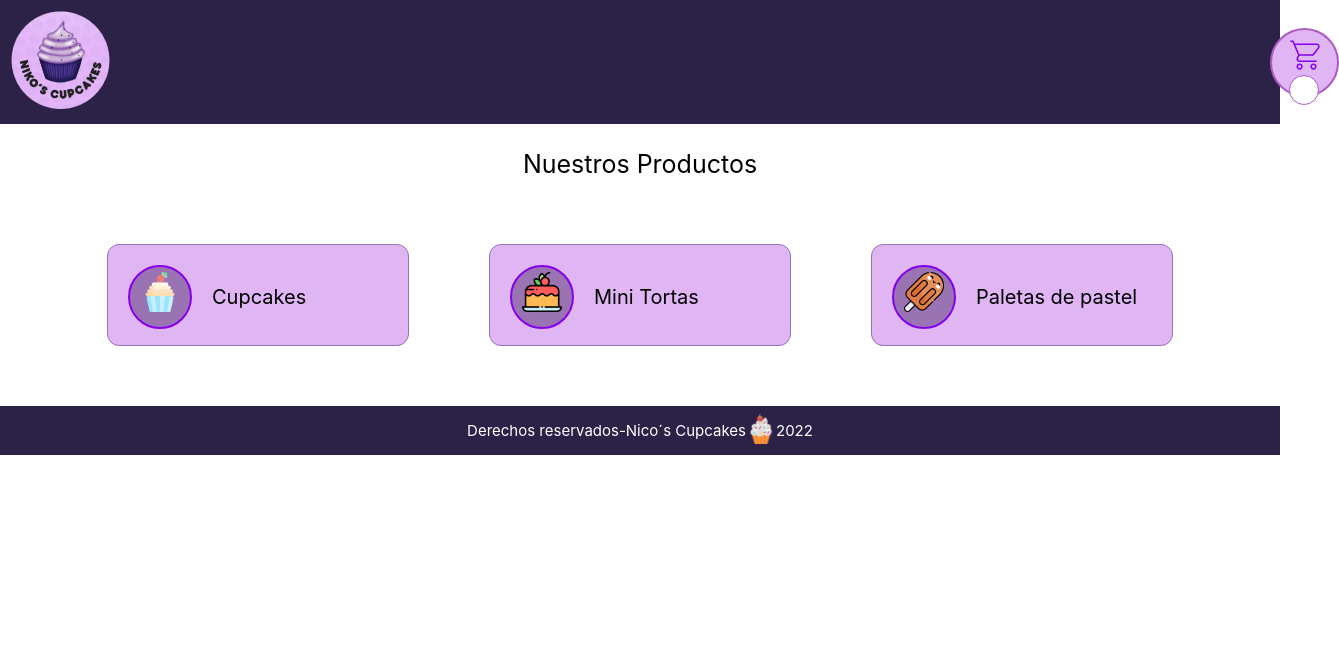
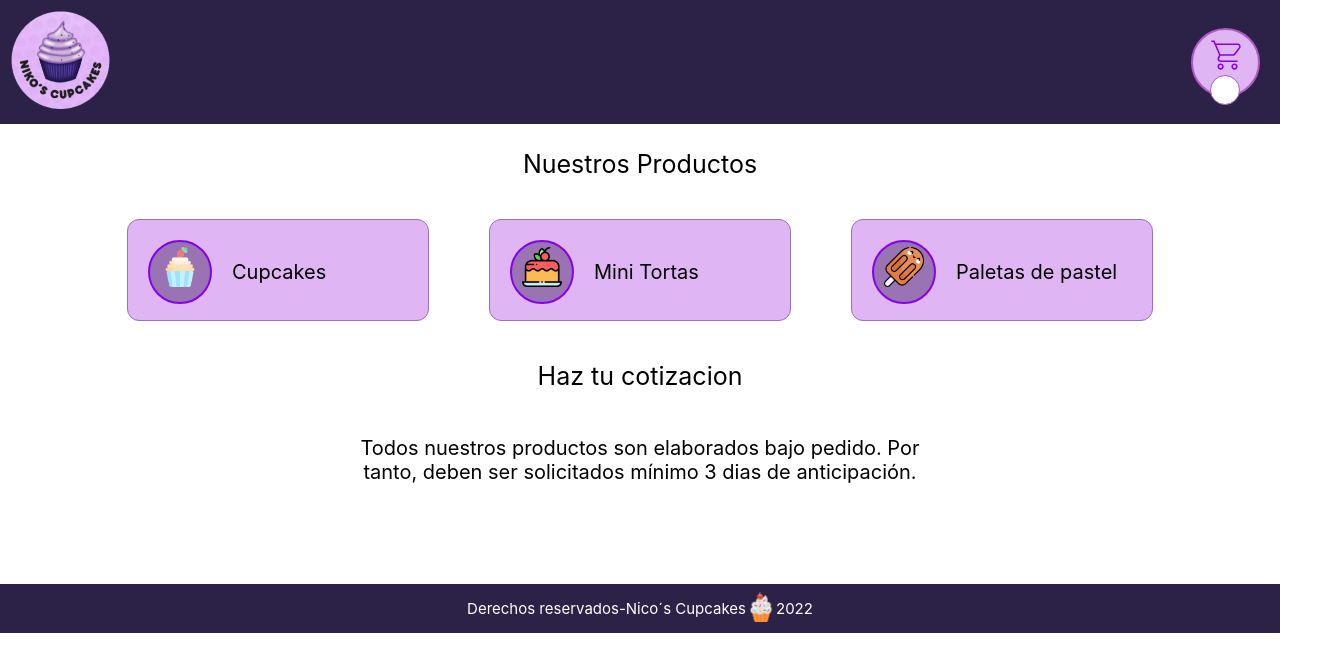
Before and after one commit to valentinacamacho/nicoscupcakes, a React (Create React App) app: page / in a window 1280 px wide. Shown: the top 672 px of the page, 1339 px wide, since content can reach past the window. Built offline with nearby package versions, Linux system fonts and the light colour scheme.

Commit message:
Todo lo que estaba en App js se coloco en la vista principal de Home y en App js se hace la importacion de la vista principal

```diff
--- a/src/App.js
+++ b/src/App.js
@@ -1,8 +1,5 @@
 import './App.css';
-import Header from './Layout/Header'
-import Footer from './Layout/Footer'
-import Categorias from './Components/Categorias';
-import './StylesSheet/Styles.css'
+import Home from './Pages/Home';
 
 
 
@@ -10,36 +7,8 @@ function App() {
   return (
     <div className="App">
 
-    <Header
-    />
+    <Home/>
 
-<div className='categorias-texto2'>
-        <p>Nuestros Productos</p>
-      </div>
-
-  <div className='categorias-categorias'>
-
-    <Categorias
-        icono='cup'
-        texto='Cupcakes'
-    />
-
-    <Categorias
-        icono='past'
-        texto='Mini Tortas'
-    />
-
-    <Categorias
-        icono='paleta'
-        texto='Paletas de pastel'
-    />
-  </div>
-
-
-    < Footer
-      texto1='Derechos reservados-Nico´s Cupcakes'
-      texto2='2022'
-    />
     </div>
   );
 }
--- a/src/Pages/Home.js
+++ b/src/Pages/Home.js
@@ -0,0 +1,53 @@
+import Header from '../Layout/Header'
+import Footer from '../Layout/Footer'
+import Categorias from '../Components/Categorias';
+import '../StylesSheet/Styles.css'
+
+function Home() {
+    return (
+      <div className="Home">
+
+      <Header
+      />
+
+    <div className='categorias-texto2'>
+        <p>Nuestros Productos</p>
+    </div>
+
+    <div className='categorias-categorias'>
+
+      <Categorias
+          icono='cup'
+          texto='Cupcakes'
+      />
+
+      <Categorias
+          icono='past'
+          texto='Mini Tortas'
+      />
+
+      <Categorias
+          icono='paleta'
+          texto='Paletas de pastel'
+      />
+    </div>
+
+      <div className='categorias-texto2'>
+        <p>Haz tu cotizacion</p>
+      </div>
+
+    <div className='textos'>
+      <div className='categorias-texto3'>
+        <p>Todos nuestros productos son elaborados  bajo pedido. Por tanto, deben ser solicitados mínimo 3 dias de anticipación.</p>
+      </div>
+    </div>
+
+      < Footer
+        texto1='Derechos reservados-Nico´s Cupcakes'
+        texto2='2022'
+      />
+      </div>
+    );
+  }
+
+  export default Home;
--- a/src/StylesSheet/Styles.css
+++ b/src/StylesSheet/Styles.css
@@ -6,7 +6,7 @@
     justify-content: center;
     color: white;
     background-color: #2C2247;
-    margin-top: 20px;
+    margin-top: 80px;
     font-size: 15px;
   }
 
@@ -20,6 +20,7 @@
   .header{
     display: flex;
     background-color: #2C2247;
+    justify-content: space-between;
   }
 
 /*logo de Nico's cupcakes  */
@@ -34,8 +35,8 @@
     flex-wrap: wrap;
     align-items: center;
     justify-content: center;
-    margin-left: 1150px;
-    margin-right: 10px;
+    margin-right: 20px;
+
   }
 
 /* primer circulo que va a contener el icono */
@@ -68,7 +69,10 @@
   }
 
     .Contenedor-principal-Categorias{
-      margin: 40px;
+      margin-left: 30px;
+      margin-right: 30px;
+      margin-top: 15px;
+      margin-bottom: 15px;
 
     }
 
@@ -112,6 +116,19 @@
     justify-content: center;
   }
 
+  .textos{
+    display: flex;
+    flex-wrap: wrap;
+    align-items: center;
+    justify-content: center;
+  }
+
   .categorias-texto2{
     font-size: 25px;
   }
+
+  .categorias-texto3{
+    width: 570px;
+    font-size: 20px;
+    text-align: center;
+  }
```
Also changed, not shown: src/Layout/Header.jsx (+5 -5 lines).
